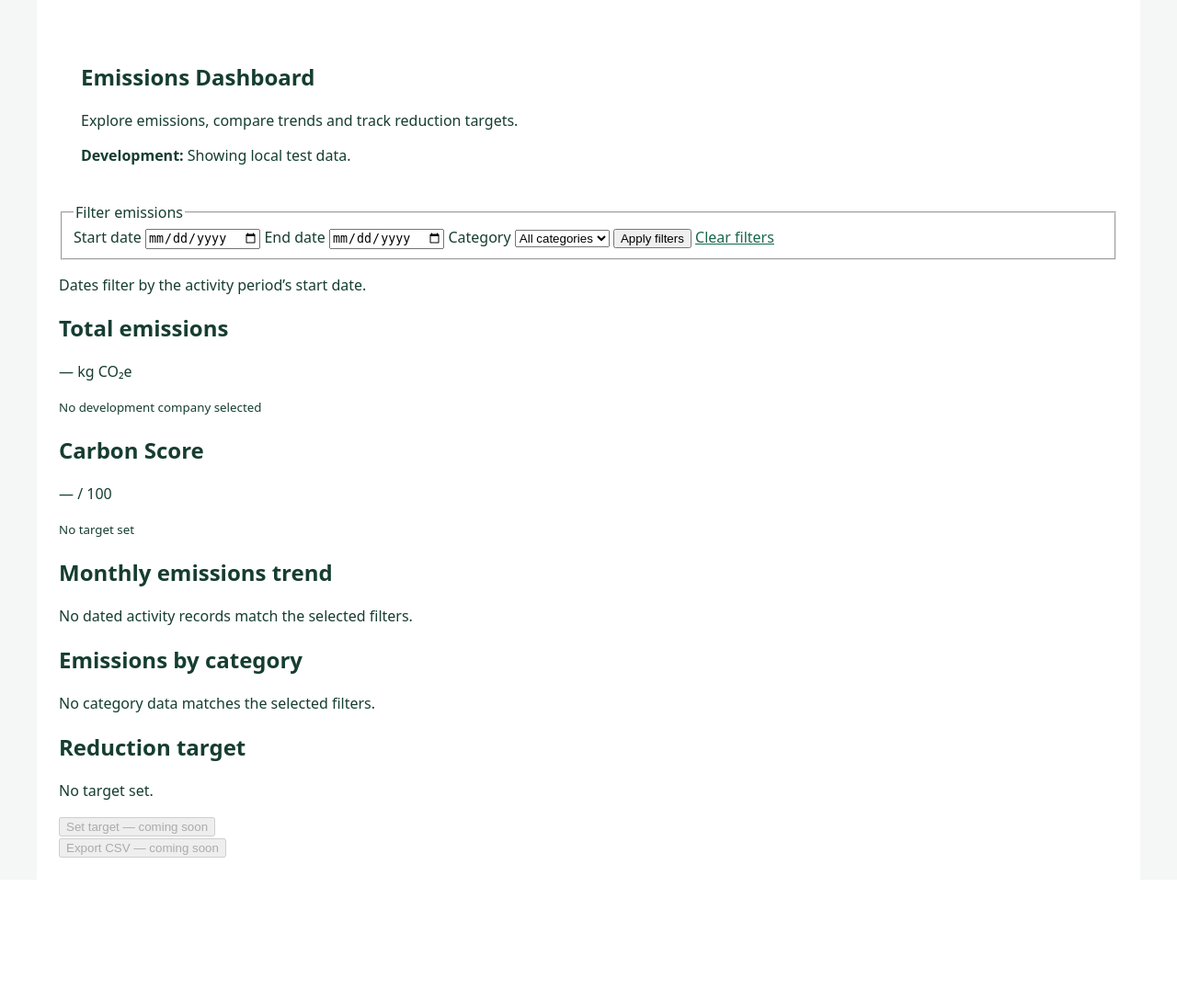
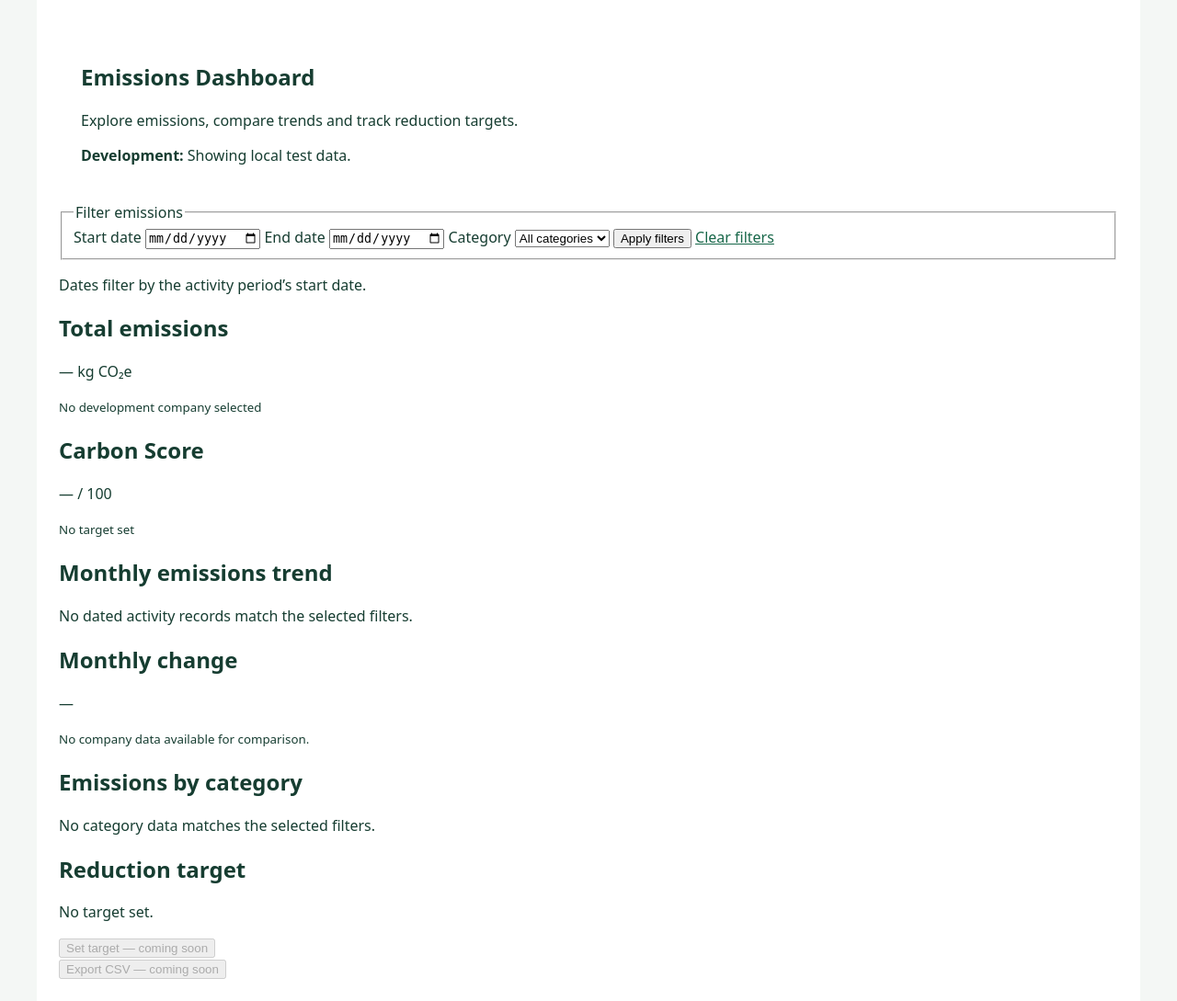
Before and after one commit to M-AA-B/CPC-Python-Capstone-Project, a Flask app: page /analytics/ in a window 1280 px wide. Shown: the part 109-1198 px from the top of the page at 92% size. Before the commit the page ends 1042 px from the top, so only its background shows below. Run offline with Flask 3, Linux system fonts and the light colour scheme.

Commit message:
Add monthly emissions comparison

```diff
--- a/app/analytics/routes.py
+++ b/app/analytics/routes.py
@@ -11,6 +11,7 @@ from .services import (
     get_emissions_summary,
     get_emissions_by_category,
     get_monthly_emissions,
+    compare_latest_months,
 )
 
 
@@ -22,6 +23,7 @@ def index():
     categories = []
     monthly_chart = None
     category_chart = None
+    comparison = None
     error = None
 
     filters = {
@@ -87,6 +89,7 @@ def index():
                     filters["category"],
                 )
 
+                comparison = compare_latest_months(monthly_totals)
                 monthly_chart = build_monthly_chart(monthly_totals)
                 category_chart = build_category_chart(category_totals)
 
@@ -100,4 +103,5 @@ def index():
         error=error,
         monthly_chart=monthly_chart,
         category_chart=category_chart,
+        comparison=comparison,
     )
--- a/app/templates/analytics/index.html
+++ b/app/templates/analytics/index.html
@@ -120,6 +120,43 @@
   {% endif %}
 </article>
 
+<article class="stat-card">
+  <h2>Monthly change</h2>
+
+  {% if error %}
+    <p>—</p>
+    <small>Correct the filters above to view comparisons.</small>
+
+  {% elif comparison and comparison.available %}
+    <p>
+      {{ "{:+,.2f}".format(comparison.difference) }} kg CO₂e
+    </p>
+
+    {% if comparison.percentage is not none %}
+      <p>
+        {{ "{:+.1f}".format(comparison.percentage) }}%
+        compared with the previous month
+      </p>
+    {% else %}
+      <p>Percentage change is unavailable because the previous total was zero.</p>
+    {% endif %}
+
+    <small>
+      {{ comparison.latest_month }} compared with
+      {{ comparison.previous_month }}.
+      Uses records matching the selected filters.
+    </small>
+
+  {% elif comparison %}
+    <p>—</p>
+    <small>{{ comparison.reason }}</small>
+
+  {% else %}
+    <p>—</p>
+    <small>No company data available for comparison.</small>
+  {% endif %}
+</article>
+
 <article class="chart-card">
   <h2>Emissions by category</h2>
 
```
Also changed, not shown: app/analytics/services.py (+48 -1 lines).
